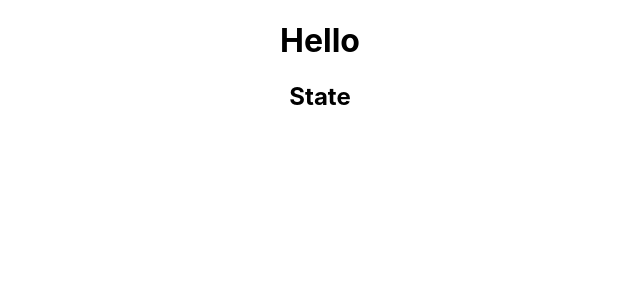
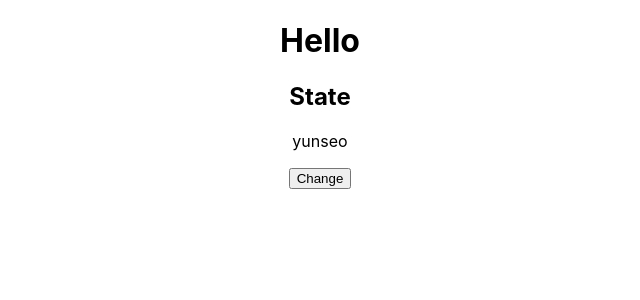
Before and after one commit to yuunseo/React, a React (Create React App) app in the folder react-practice-2/: page / in a window 1280 px wide. Shown: the top 300 px of the page, without its empty margins (320-960 px from the left). Built offline with nearby package versions, Linux system fonts and the light colour scheme.

Commit message:
#7. useState() 방법

```diff
--- a/react-practice-2/src/component/Hello.js
+++ b/react-practice-2/src/component/Hello.js
@@ -1,18 +1,19 @@
-import styles from './Hello.module.css'
-/*첫번재 방법
-const Hello=()=>{
-    <p>Hello</p>;
-};
+import styles from './Hello.module.css';
+import {useState} from "react";
 
-export default Hello; */
 
-//두번째 방법
 export default function Hello() {
+    const [name,setName] = useState("yunseo");
 
+    function changeName(){
+        setName(name === "yunseo" ? "KYS" : "yunseo");
+    }
     return(
         <div>
             <h1>Hello</h1>
             <h2>State</h2>
+            <p>{name}</p>
+            <button onClick={changeName}>Change</button>
         </div>
 
     )
```
